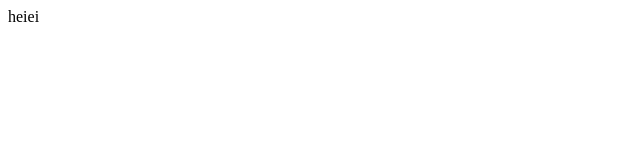
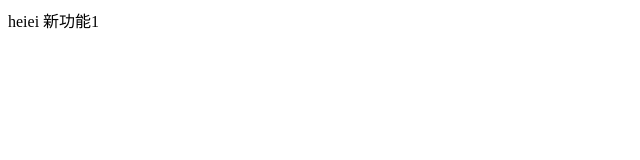
Before and after one commit to fanmeijuan/test-2, a plain HTML site: page index.html in a window 1280 px wide. Shown: the whole page, without its empty margins (0-640 px from the left). Drawn offline with Linux system fonts and the light colour scheme.

Commit message:
新功能1

```diff
--- a/index.html
+++ b/index.html
@@ -6,5 +6,6 @@
 </head>
 <body>
 <h>heiei</h>
+新功能1
 </body>
 </html>
```
